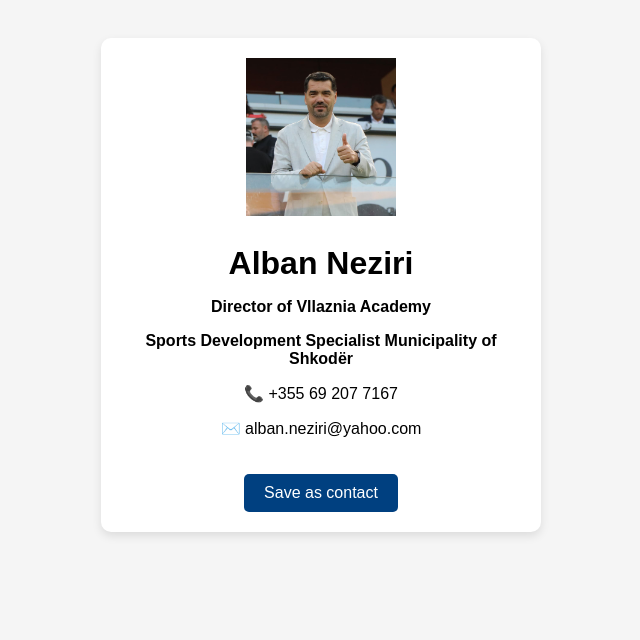
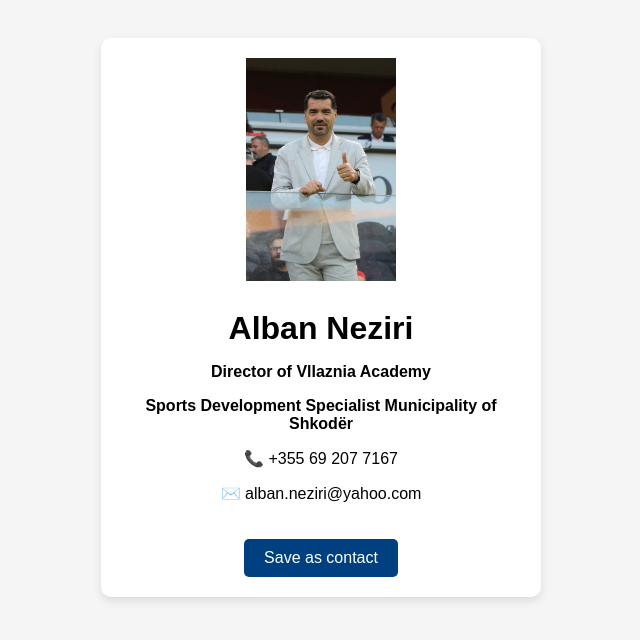
Before and after one commit to Membata/albanneziri.github.io, a plain HTML site: page index.html in a window 1280 px wide. Shown: the whole page, without its empty margins (319-959 px from the left). Drawn offline with Linux system fonts and the light colour scheme.

Commit message:
Update index.html

```diff
--- a/index.html
+++ b/index.html
@@ -43,7 +43,7 @@
 </head>
 <body>
   <div class="card">
-    <img src="WhatsApp Image 2025-05-13 at 12.44.51_e2f263a1.png">
+    <img src="WhatsApp Image 2025-05-13 at 12.44.51_e2f263a12.png">
     <h1>Alban Neziri</h1>
     <p><strong>Director of Vllaznia Academy</strong></p>
     <p><strong> Sports Development Specialist
```
